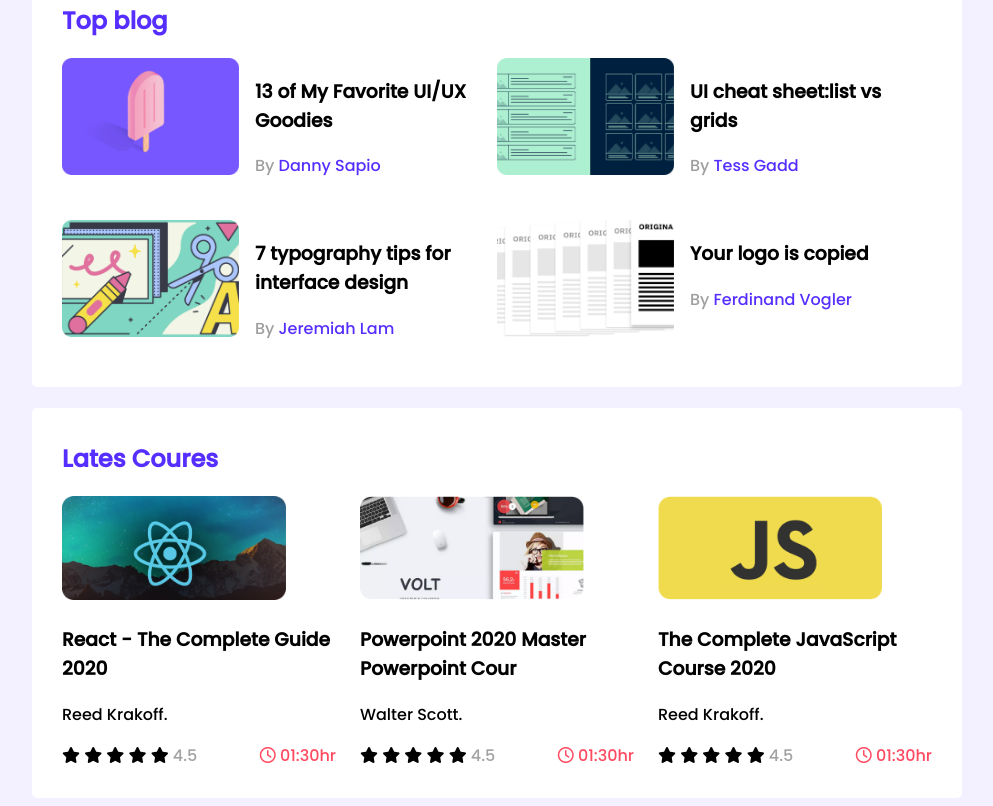
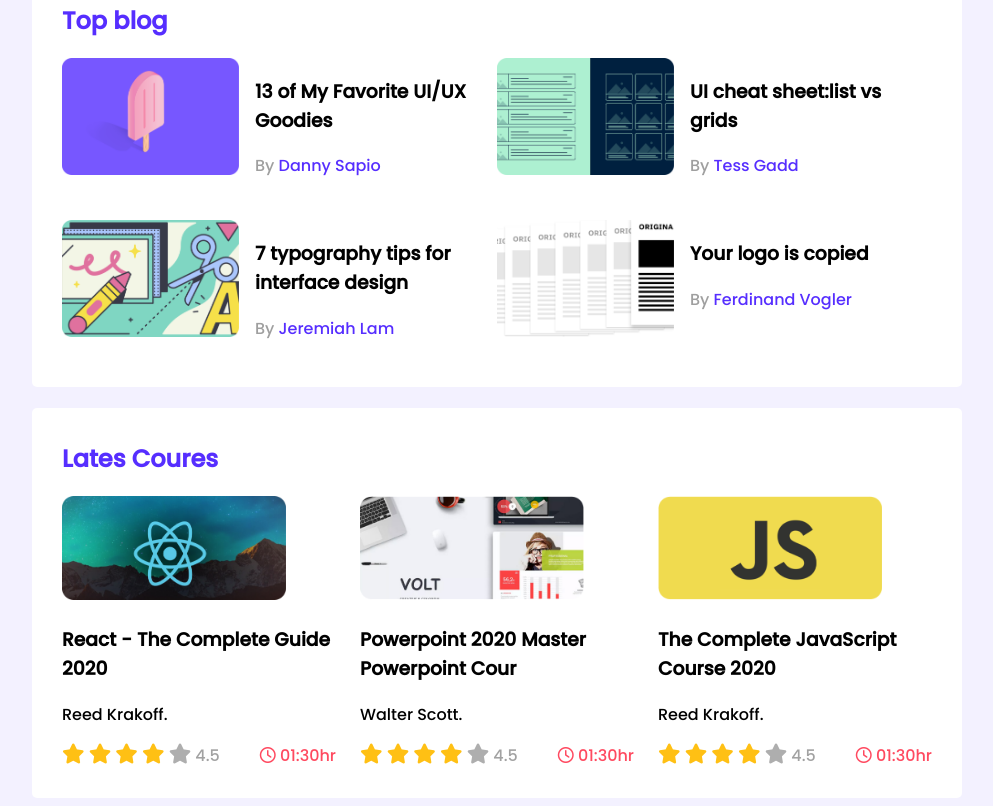
Before and after one commit to SHARIF-UL-ISLAM/leader-board-css3, a plain HTML site: page index.html in a window 1280 px wide. Shown: the part 328-1134 px from the top of the page, without its empty margins (143-1136 px from the left). Drawn offline with Linux system fonts and the light colour scheme; a web font is replaced by a local one.

Commit message:
2nd-commit

```diff
--- a/styles/style.css
+++ b/styles/style.css
@@ -98,12 +98,12 @@ height: 117px;
 .course-duration{
     color: #FF4A60;
 }
-/* .fa-star{ */
+.fa-star{
     font-size: 20px;
 }
-/* .fa-star.filled{ */
+.fa-star.filled{
     color: #FFC014;
-
-/* .fa-star.empty{ */
+     }
+.fa-star.empty{
     color: #AEAEAE;
 }
```
